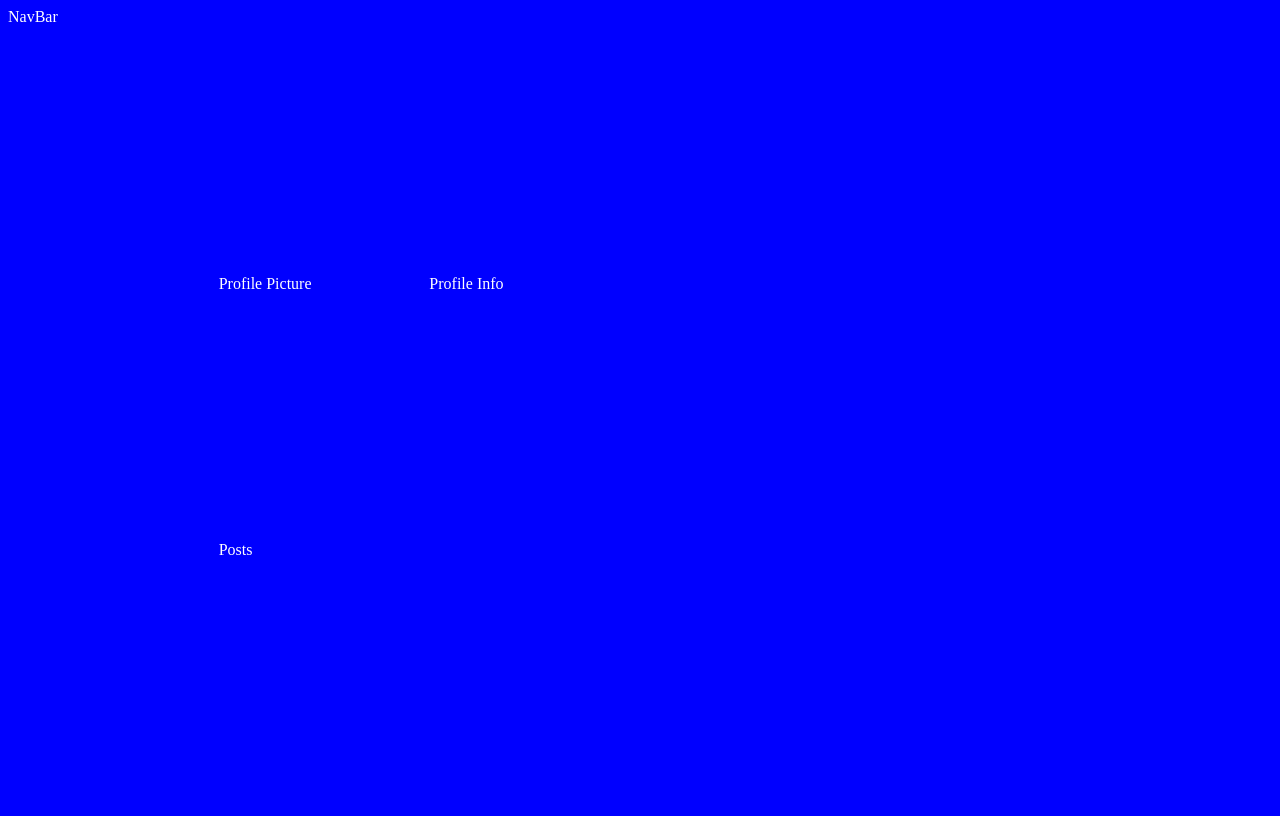
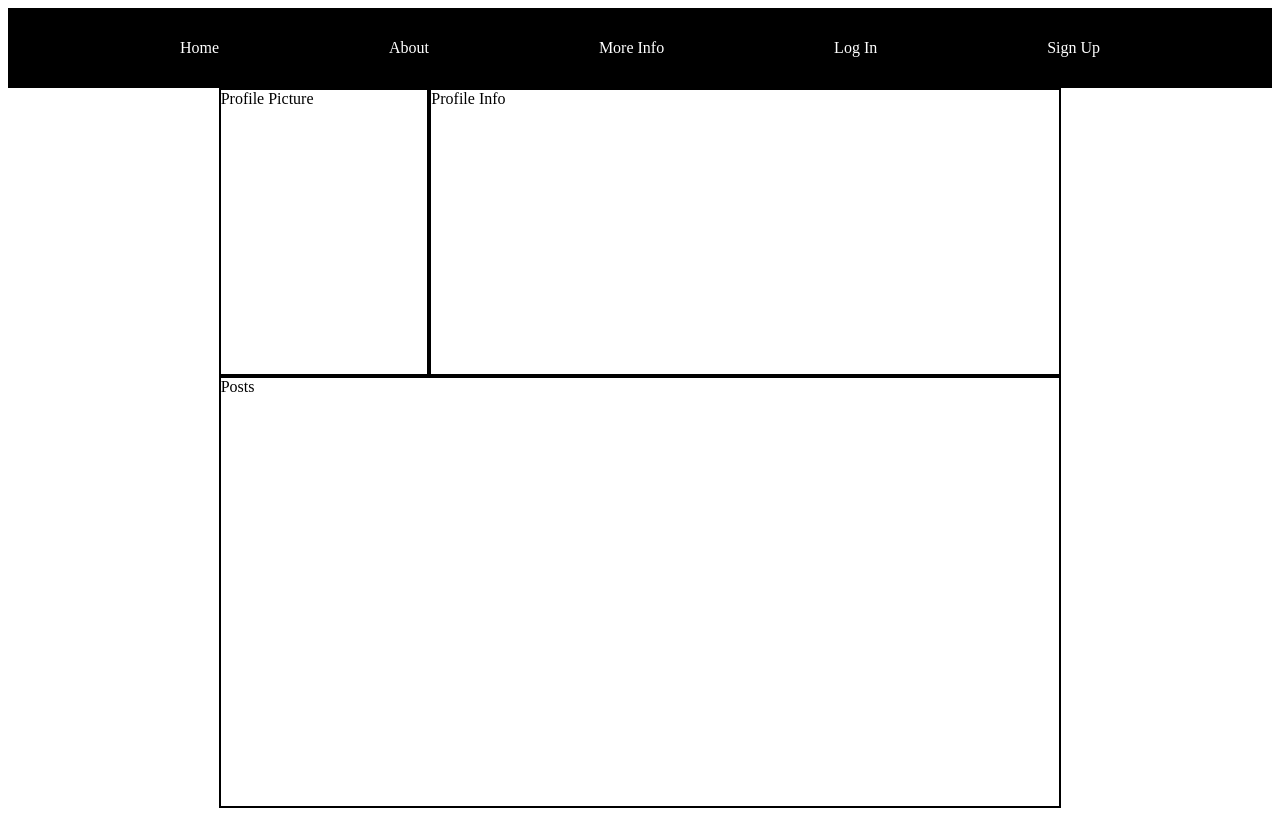
Before and after one commit to bstanton773/kekambas-102_css_grid_profile, a plain HTML site: page index.html in a window 1280 px wide. Drawn offline with Linux system fonts and the light colour scheme.

Commit message:
Updated navbar

```diff
--- a/css/main.css
+++ b/css/main.css
@@ -1,13 +1,13 @@
-body{
+/* body{
     background-color: blue;
     color: white;
-}
+} */
 
 .container{
     height: 100vh;
     display: grid;
     grid-template-columns: repeat(6, 1fr);
-    grid-template-rows: 1fr 1fr 1fr;
+    grid-template-rows: 10vh 2fr 3fr;
     grid-template-areas:
         "navbar navbar navbar navbar navbar navbar"
         ". prof-pic prof-info prof-info prof-info ."
@@ -15,10 +15,28 @@ body{
 }
 
 
-.navbar{ grid-area: navbar; }
+.navbar{
+    grid-area: navbar;
+    background-color: black;
+    display: flex;
+    justify-content: space-evenly;
+    align-items: center;
+    position: sticky;
+    top: 0
+}
+
+.navbar a{
+    color: white;
+    text-decoration: none;
+}
 
 .prof-pic{ grid-area: prof-pic; }
 
 .prof-info{ grid-area: prof-info; }
 
 .posts{ grid-area: posts; }
+
+/* Combinator Selector - Direct Descendent */
+.container > div {
+    border: 2px solid black;
+}
--- a/index.html
+++ b/index.html
@@ -9,7 +9,13 @@
 </head>
 <body>
     <div class="container">
-        <div class="navbar">NavBar</div>
+        <div class="navbar">
+            <a href="">Home</a>
+            <a href="">About</a>
+            <a href="">More Info</a>
+            <a href="">Log In</a>
+            <a href="">Sign Up</a>
+        </div>
         <div class="prof-info">Profile Info</div>
         <div class="prof-pic">Profile Picture</div>
         <div class="posts">Posts</div>
```
